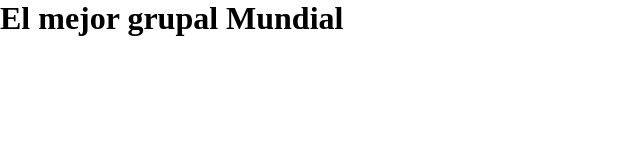
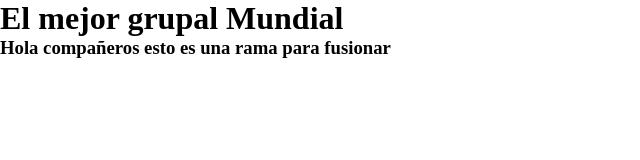
Before and after one commit to JCristinaJSalas/grupo, a plain HTML site: page index.html in a window 1280 px wide. Shown: the whole page, without its empty margins (0-640 px from the left). Drawn offline with Linux system fonts and the light colour scheme.

Commit message:
feat: :construction: Commit de rama de prueba
Aqui se crea un commit para fusionar la rama
de prueba con la rama de developer-Johan

@johanp0308

```diff
--- a/index.html
+++ b/index.html
@@ -10,6 +10,7 @@
 <body>
 
     <h1>El mejor grupal Mundial</h1>
-
+    <!-- Esto es una linea que se agregara a la rama devoleper-Johan -->
+    <h3>Hola compañeros esto es una rama para fusionar</h3>
 </body>
 </html>
```
